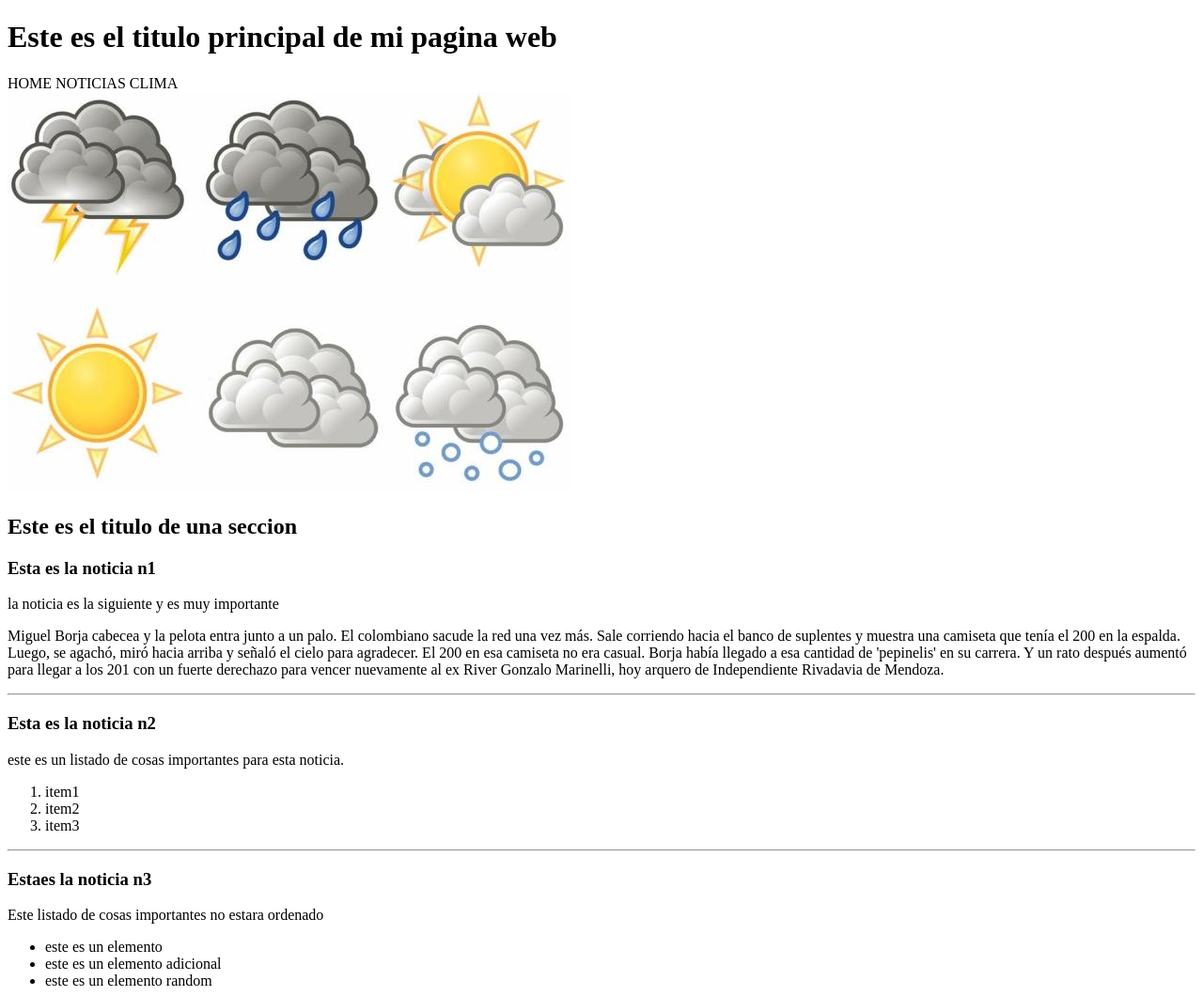
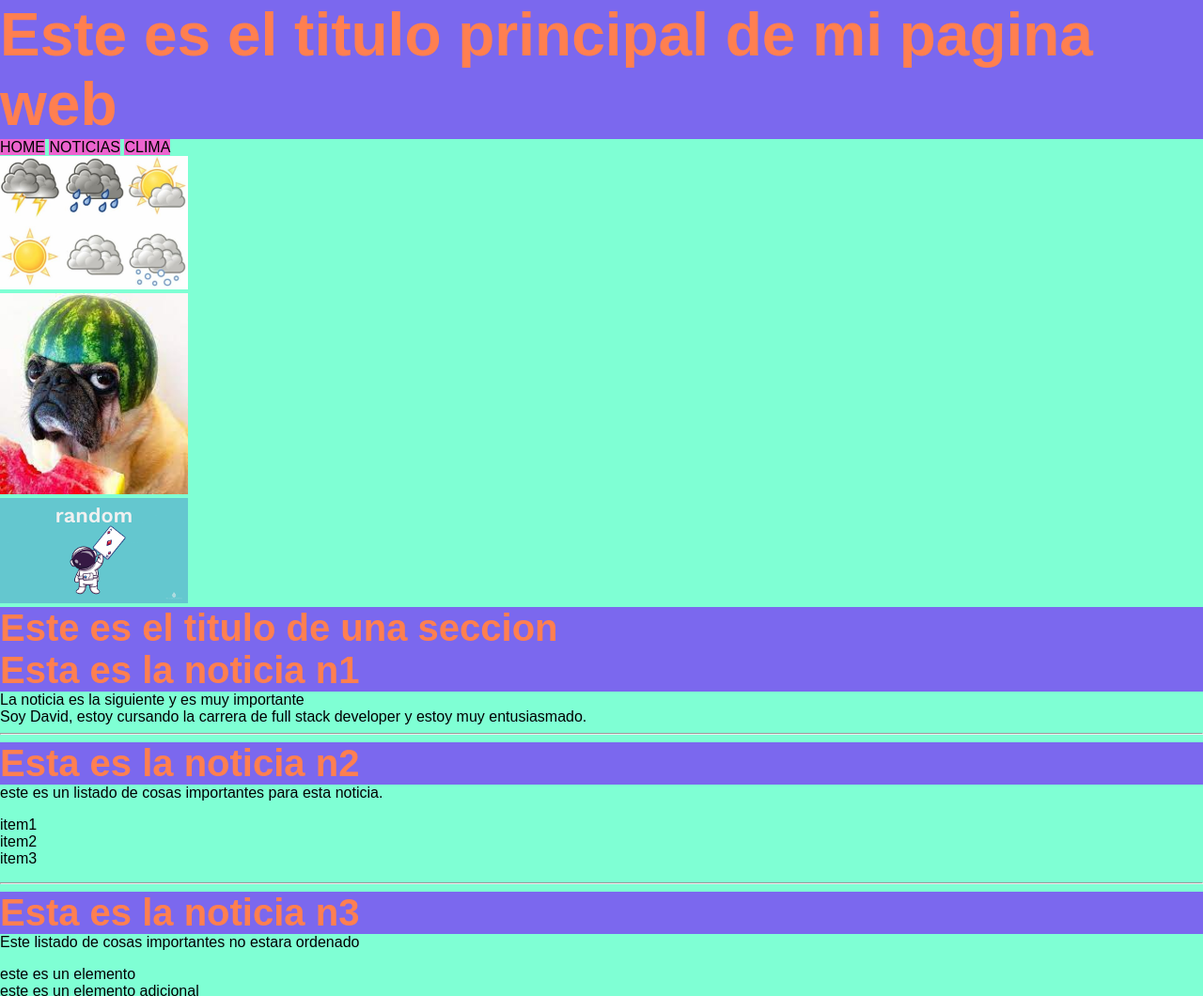
Before and after one commit to Deiivis32/Aprendiendo-HTML, a plain HTML site: page INDEX.HTML in a window 1280 px wide. Shown: the top 1060 px of the page at 94% size. Drawn offline with Linux system fonts and the light colour scheme.

Commit message:
CSS Hasta selectores y jerarquia

```diff
--- a/INDEX.HTML
+++ b/INDEX.HTML
@@ -3,26 +3,37 @@
     <head>
         <title>Mi pagina web</title>
     </head>
-    <body>
+    <link rel="stylesheet" href="estilos.css">
+    <link rel="stylesheet" href="reset.css">
+        <body>
+
         <header>
-            <h1>Este es el titulo principal de mi pagina web</h1>
+            <h1 class="title" id="principal">Este es el titulo principal de mi pagina web</h1>
             <span>HOME</span>
             <span>NOTICIAS</span>
             <span>CLIMA</span>
+
         <header>
 
             <main>
-                <img src="./Clima.jpg"/>
+                <div>
+                <img src="./Clima.jpg" class="Logo">
+                </div>
+                <div>
+                <img src="ramdon1.jpeg" class="Logo">
+                </div>
+                <div>
+                <img src="random2.png" class="Logo">
+                </div>
+
                 <section>
                     <article>
 
-                <h2>Este es el titulo de una seccion</h2>
-                <h3>Esta es la noticia n1</h3>
+                <h2 class="title">Este es el titulo de una seccion</h2>
+                <h3 class="title">Esta es la noticia n1</h3>
                         <div>
-                <p>la noticia es la siguiente y es muy importante</p>
-                <p>Miguel Borja cabecea y la pelota entra junto a un palo. El colombiano sacude la red una vez más. Sale corriendo hacia el banco de suplentes y muestra una camiseta que tenía el 200 en la espalda. Luego, se agachó, miró hacia arriba y señaló el cielo para agradecer.
-
-                   El 200 en esa camiseta no era casual. Borja había llegado a esa cantidad de 'pepinelis' en su carrera. Y un rato después aumentó para llegar a los 201 con un fuerte derechazo para vencer nuevamente al ex River Gonzalo Marinelli, hoy arquero de Independiente Rivadavia de Mendoza.</p>
+                <p>La noticia es la siguiente y es muy importante</p>
+                <p>Soy David, estoy cursando la carrera de full stack developer y estoy muy entusiasmado.</p>
                         </div>
 
                      </article>
@@ -31,7 +42,7 @@
 
                      <article>
 
-                   <h3>Esta es la noticia n2</h3>
+                   <h3 class="title">Esta es la noticia n2</h3>
                         <div>
                    <p>este es un listado de cosas importantes para esta noticia.</p>
                    <ol>
@@ -46,7 +57,7 @@
                     <article>
 
                    </ol>
-                   <h3>Estaes la noticia n3</h3>
+                   <h3 class="title">Esta es la noticia n3</h3>
                         <div>
                    <p>Este listado de cosas importantes no estara ordenado</p>
                    <ul>
--- /dev/null
+++ b/estilos.css
@@ -0,0 +1,68 @@
+body{
+    background-color: aquamarine;
+}
+
+.title {
+    background-color: mediumslateblue;
+}
+
+h1  {
+    background-color: cornflowerblue;
+}
+
+h2  {
+    background-color:blueviolet;
+}
+
+span {
+    background-color: rgb(237, 100, 207);
+}
+
+h3  {
+    background-color: rgb(139, 237, 100);
+}
+
+.title  {
+    font-size: 40px;
+    color: coral;
+}
+
+.text  {
+    font-size: 30px;
+}
+
+#principal  {
+    font-size: 4em;
+}
+
+.Logo {
+    width: 200px;
+}
+
+#Titulos {
+    border: 2px solid black ;
+    width: 65vw;
+    margin: auto;
+    padding: 2em;
+}
+
+#Titulo1  {
+    font-size: 1em
+
+}
+
+.Card  {
+    border: 2px solid black;
+    width: fit-content;
+    padding: 0px 1em 0px 1em;
+    border-radius: 10%;
+    transition: 1s;
+
+}
+.Card:hover  {
+    background-color: brown;
+}
+
+#CardConteiner {
+    background-color: darkgoldenrod     ;
+}
--- /dev/null
+++ b/reset.css
@@ -0,0 +1,95 @@
+/* Reset CSS */
+
+/* Box sizing rules */
+*,
+*::before,
+*::after {
+  box-sizing: border-box;
+}
+
+/* Remove default margin */
+body,
+h1,
+h2,
+h3,
+h4,
+p,
+figure,
+blockquote,
+dl,
+dd {
+  margin: 0;
+}
+
+/* Remove default padding */
+h1,
+h2,
+h3,
+h4,
+p,
+figure,
+blockquote,
+dl,
+dd {
+  padding: 0;
+}
+
+/* Set default font family and size */
+body {
+  font-family: Arial, sans-serif;
+  font-size: 16px;
+}
+
+/* Remove list styles (bullets, padding) */
+ul,
+ol {
+  list-style: none;
+  padding: 0;
+}
+
+/* Remove hyperlink styles */
+a {
+  text-decoration: none;
+  color: inherit;
+}
+
+/* Remove border outline on focused elements */
+:focus {
+  outline: 0;
+}
+
+/* Set maximum width to prevent overflow */
+img,
+embed,
+object,
+video {
+  max-width: 100%;
+}
+
+/* Responsive images */
+img {
+  height: auto;
+}
+
+/* HTML5 display-role reset for older browsers */
+article,
+aside,
+details,
+figcaption,
+figure,
+footer,
+header,
+main,
+menu,
+nav,
+section,
+summary {
+  display: block;
+}
+
+/* Clear floated elements */
+.clearfix::after {
+  content: "";
+  clear: both;
+  display: table;
+}
```
Also changed, not shown: ramdon1.jpeg (added), random2.png (added).
